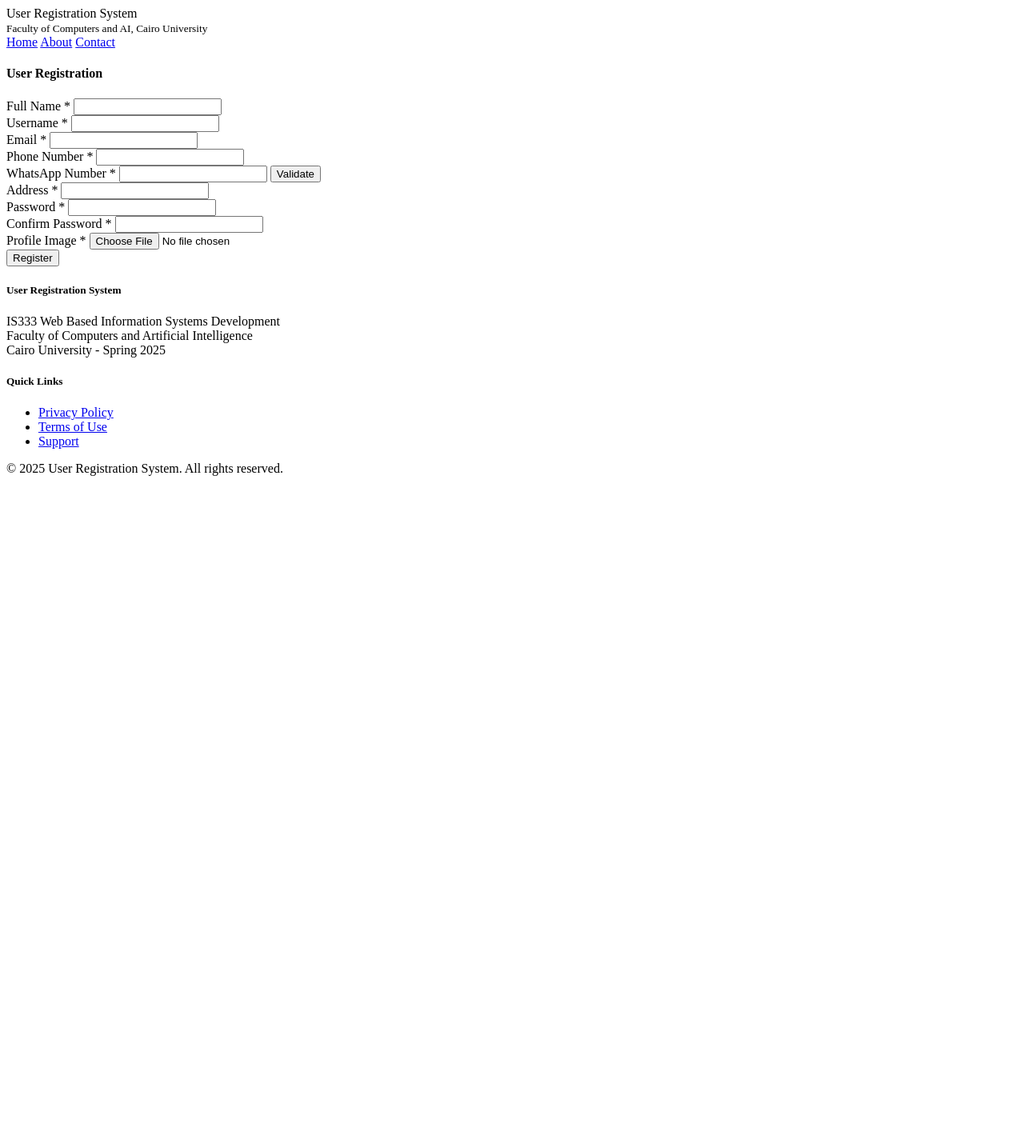
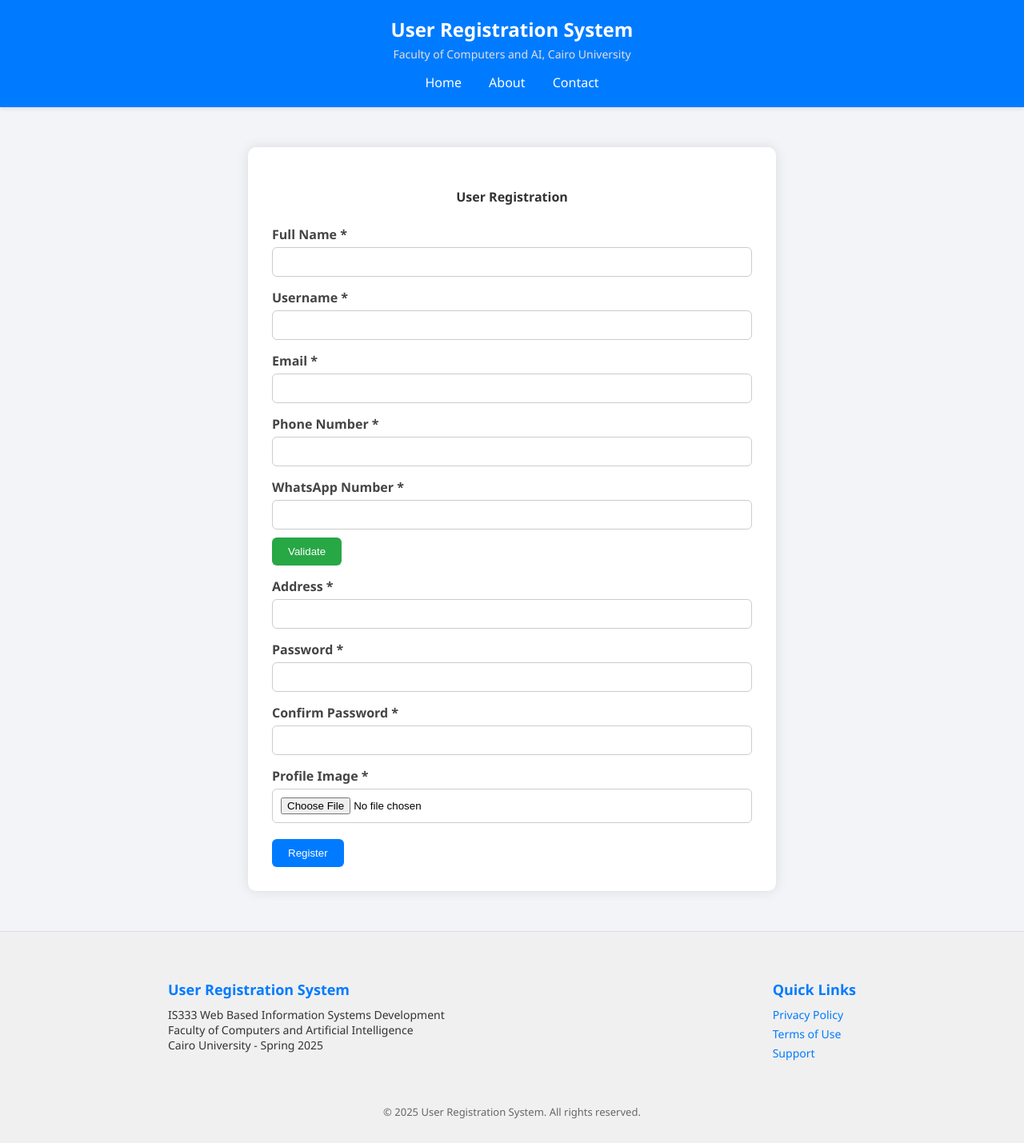
Before and after one commit to omnjja/Web_based, a PHP site: page / in a window 1280 px wide. Shown: the whole page at 80% size. Before the commit the page ends 595 px from the top, so only its background shows below. Run offline with PHP 8.4, Linux system fonts and the light colour scheme.

Commit message:
add style

```diff
--- a/Header.php
+++ b/Header.php
@@ -7,6 +7,7 @@
     <meta charset="UTF-8">
     <meta name="viewport" content="width=device-width, initial-scale=1.0">
     <title>User Registration - IS333 Spring 2025</title>
+    <link rel="stylesheet" href="style.css">
 </head>
 <body>
     <header>
--- a/Index.php
+++ b/Index.php
@@ -3,10 +3,8 @@
 include 'Header.php';
 ?>
     <div>
-        <div>
-            <h4>User Registration</h4>
-        </div>
-        <div>
+        <div class="form-container">
+        <h4>User Registration</h4>
             <form id="registrationForm" method="post" action="DB_Ops.php" enctype="multipart/form-data">
                 <div>
                     <label for="full_name">Full Name *</label>
--- /dev/null
+++ b/style.css
@@ -0,0 +1,157 @@
+body {
+  font-family: "Segoe UI", Tahoma, Geneva, Verdana, sans-serif;
+  background-color: #f2f4f8;
+  margin: 0;
+  padding: 0;
+}
+
+header {
+  background-color: #007bff;
+  color: white;
+  padding: 20px 0;
+  box-shadow: 0 2px 5px rgba(0, 0, 0, 0.1);
+}
+
+header > div:first-child {
+  text-align: center;
+}
+
+header > div:first-child div {
+  font-size: 24px;
+  font-weight: bold;
+}
+
+header small {
+  display: block;
+  font-size: 14px;
+  margin-top: 5px;
+  color: #e0e0e0;
+}
+
+header nav {
+  margin-top: 15px;
+  text-align: center;
+}
+
+header nav a {
+  margin: 0 15px;
+  color: white;
+  text-decoration: none;
+  font-weight: 500;
+}
+
+header nav a:hover {
+  text-decoration: underline;
+}
+
+.form-container {
+  max-width: 600px;
+  background-color: #ffffff;
+  margin: 50px auto;
+  padding: 30px;
+  border-radius: 10px;
+  box-shadow: 0 0 15px rgba(0, 0, 0, 0.1);
+}
+
+.form-container h4 {
+  text-align: center;
+  color: #333;
+  margin-bottom: 25px;
+}
+
+form label {
+  display: block;
+  margin-top: 15px;
+  font-weight: bold;
+  color: #444;
+}
+
+form input[type="text"],
+form input[type="email"],
+form input[type="tel"],
+form input[type="password"],
+form input[type="file"] {
+  width: 100%;
+  padding: 10px;
+  margin-top: 5px;
+  border: 1px solid #ccc;
+  border-radius: 6px;
+  box-sizing: border-box;
+}
+
+form button {
+  background-color: #007bff;
+  color: white;
+  padding: 10px 20px;
+  margin-top: 20px;
+  border: none;
+  border-radius: 6px;
+  cursor: pointer;
+  transition: background-color 0.2s;
+}
+
+form button:hover {
+  background-color: #0056b3;
+}
+
+#validateWhatsApp {
+  margin-top: 10px;
+  background-color: #28a745;
+}
+
+#validateWhatsApp:hover {
+  background-color: #218838;
+}
+
+/* Header styling */
+
+/* Footer styling */
+footer {
+  background-color: #f0f0f0;
+  padding: 30px 20px;
+  margin-top: 50px;
+  color: #333;
+  font-size: 14px;
+  display: flex;
+  flex-wrap: wrap;
+  justify-content: space-around;
+  gap: 30px;
+  border-top: 1px solid #ddd;
+}
+
+footer h5 {
+  margin-bottom: 10px;
+  font-size: 18px;
+  color: #007bff;
+}
+
+footer p,
+footer ul {
+  margin: 0;
+  padding: 0;
+}
+
+footer ul {
+  list-style: none;
+}
+
+footer ul li {
+  margin-bottom: 5px;
+}
+
+footer ul li a {
+  text-decoration: none;
+  color: #007bff;
+}
+
+footer ul li a:hover {
+  text-decoration: underline;
+}
+
+footer > div:last-child {
+  width: 100%;
+  text-align: center;
+  margin-top: 20px;
+  font-size: 13px;
+  color: #666;
+}
```
